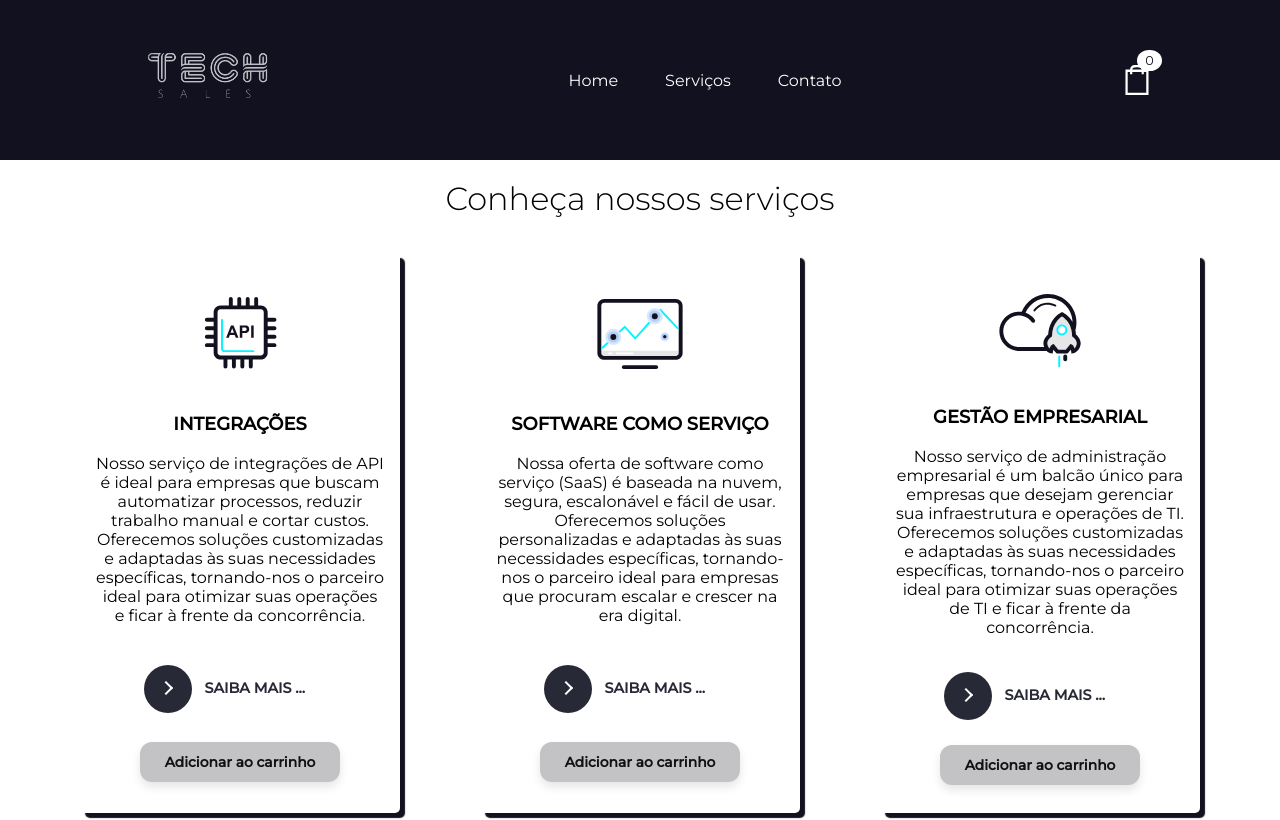
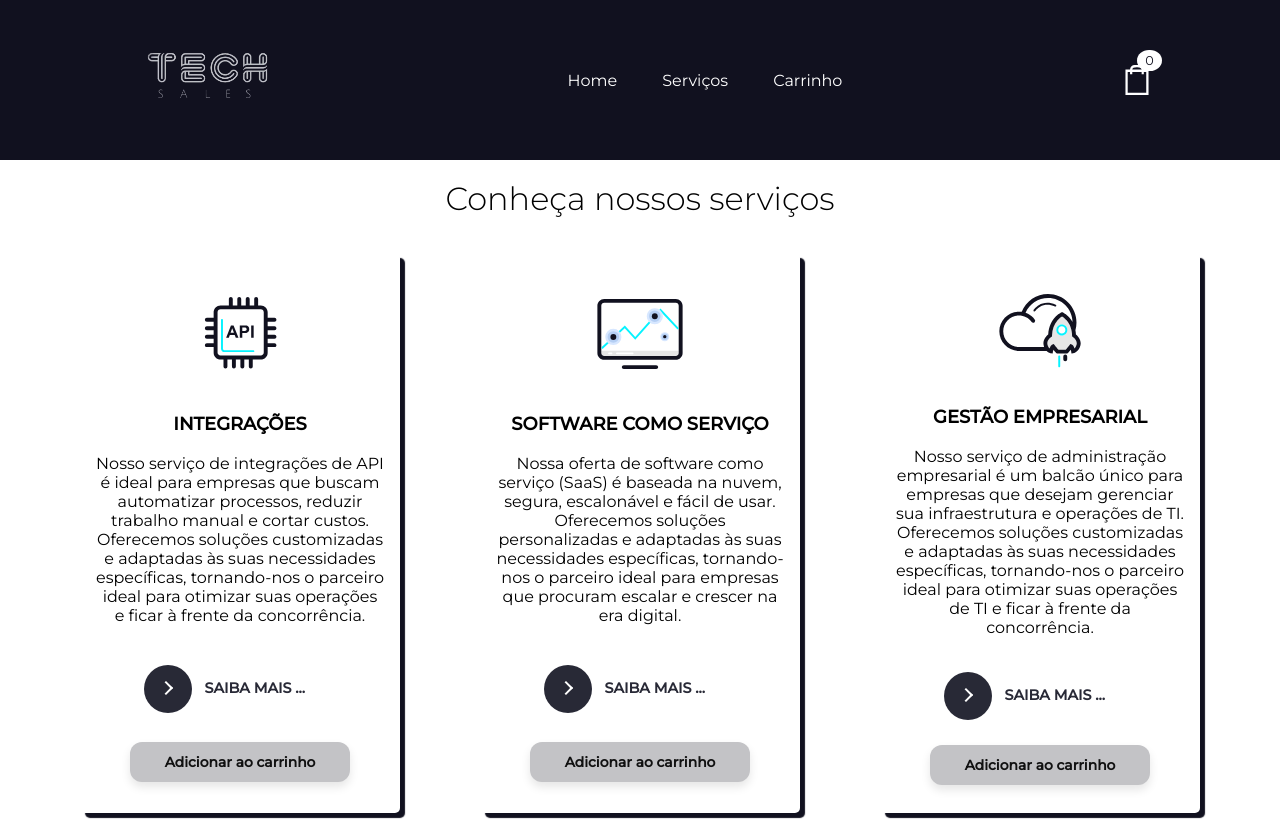
Before and after one commit to luizdefreitas10/Valcann, a React (Create React App) app: page /services in a window 1280 px wide. Shown: the top 820 px of the page. Built offline with nearby package versions, Linux system fonts and the light colour scheme.

Commit message:
feat: att header css

```diff
--- a/src/components/Header/Header.js
+++ b/src/components/Header/Header.js
@@ -70,14 +70,14 @@ export default function Header() {
           navigate('/services');
           handleModalClick();
         }}>Serviços</Link>
-        <Link href="#contato" onClick={() => {
+        <Link onClick={() => {
           handleModalClick();
-        }}>Contato</Link>
+        }}>Carrinho</Link>
       </Modal>
       <Nav>
         <StyledLink onClick={() => navigate('/')}>Home</StyledLink>
         <StyledLink onClick={() => navigate('/services')}>Serviços</StyledLink>
-        <StyledLink>Contato</StyledLink>
+        <StyledLink onClick={() => navigate('/cart')}>Carrinho</StyledLink>
       </Nav>
       <CartContainer>
         <img
--- a/src/styles/components/AddToCartButton/styles.js
+++ b/src/styles/components/AddToCartButton/styles.js
@@ -1,5 +1,5 @@
 import styled from 'styled-components';
-import { ReactComponent as CartSVG } from '../../../assets/svgs/shoppingCartSvgBlack.svg'; // Substitua pelo caminho correto para seu arquivo SVG
+import { ReactComponent as CartSVG } from '../../../assets/svgs/shoppingCartSvgBlack.svg';
 
 export const IconContainer = styled.span`
   position: absolute;
@@ -18,7 +18,7 @@ export const IconContainer = styled.span`
 
 export const CartIcon = styled(CartSVG)`
   fill: #000;
-  height: 1em;
+  height: 1rem;
 `;
 
 export const Text = styled.p`
@@ -36,12 +36,11 @@ export const Text = styled.p`
 
 export const CartBtn = styled.button`
   margin: 0 auto;
-  width: 200px;
+  width: 220px;
   height: 40px;
   border-radius: 12px;
   border: none;
   background-color: #C3C3C6;
-  /* background-color: rgb(255, 208, 0); */
   display: flex;
   align-items: center;
   justify-content: center;
```
Also changed, not shown: src/assets/svgs/shoppingCartSvgBlack.svg.
